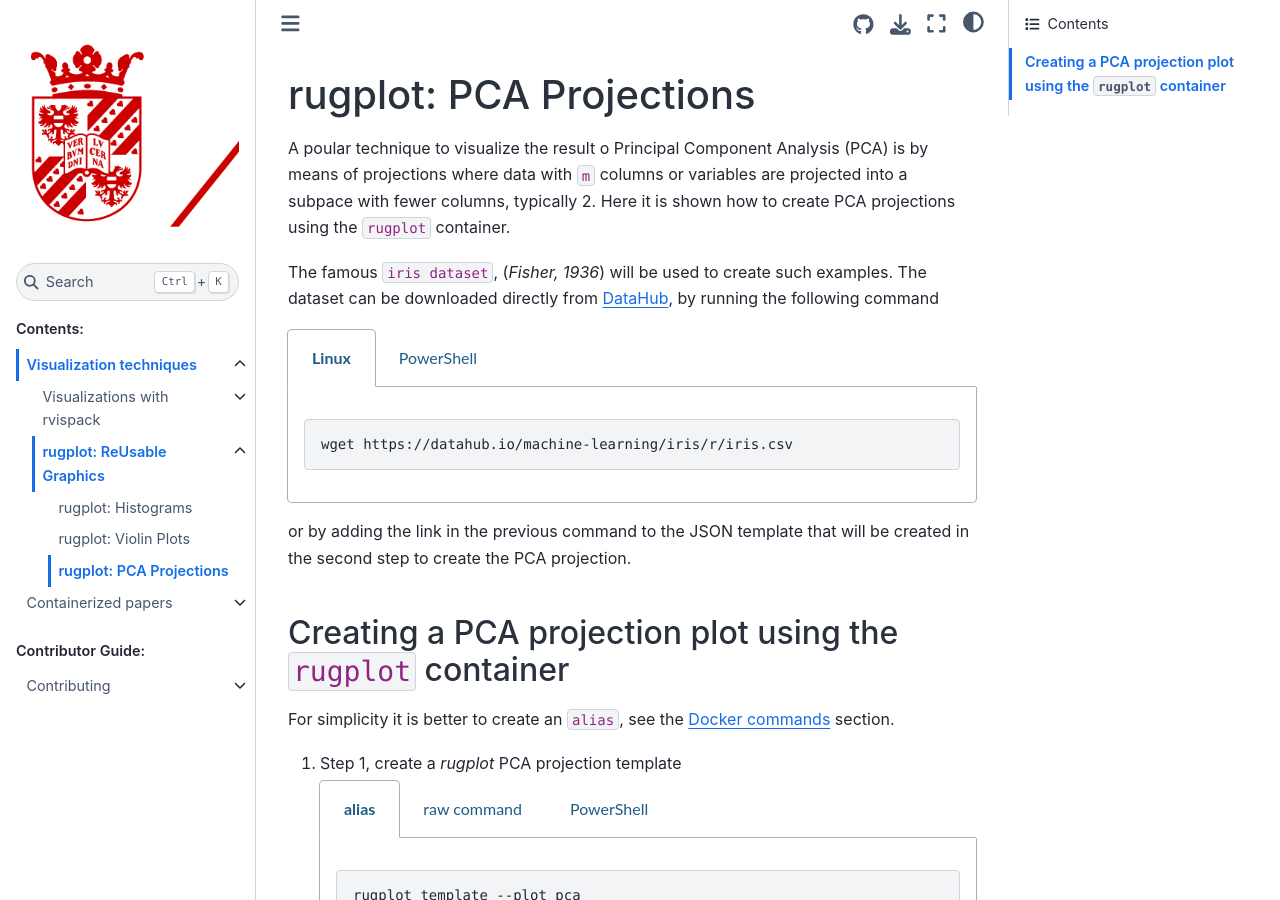
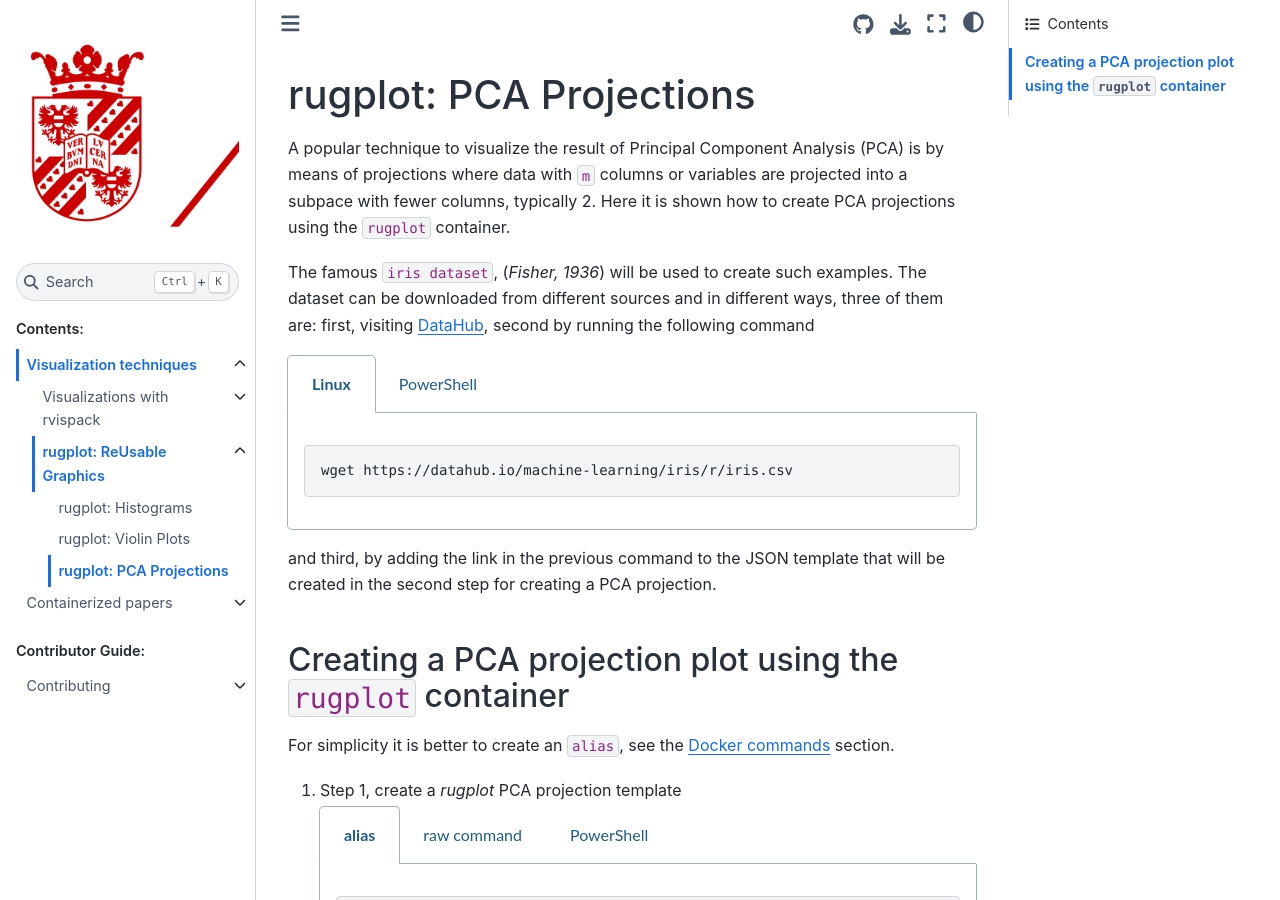
Before and after one commit to rijksuniversiteit-groningen/docker-cds, a Sphinx documentation site: the page built from docs/source/visualization/rugplot/pcaprojections.rst, in a window 1280 px wide and 900 px high. Built offline with Sphinx 7.4.7 and the Sphinx Book theme 1.1.4, drawn with Linux system fonts in a browser that asks for light colours.

Commit message:
fix typos

```diff
--- a/docs/source/visualization/rugplot/pcaprojections.rst
+++ b/docs/source/visualization/rugplot/pcaprojections.rst
@@ -1,16 +1,17 @@
 rugplot: PCA Projections
 ========================
 
-A poular technique to visualize the result o Principal Component
+A popular technique to visualize the result of Principal Component
 Analysis (PCA) is by means of projections where data with ``m``
 columns or variables are projected into a subpace with fewer columns,
 typically 2. Here it is shown how to create PCA projections using the
 ``rugplot`` container.
 
-The famous ``iris dataset``, (`Fisher, 1936`) will be used
-to create such examples. The dataset can be downloaded directly from
-`DataHub <https://datahub.io/machine-learning/iris>`_, by running
-the following command
+The famous ``iris dataset``, (`Fisher, 1936`) will be used to create
+such examples. The dataset can be downloaded from different sources
+and in different ways, three of them are: first, visiting `DataHub
+<https://datahub.io/machine-learning/iris>`_, second by running the
+following command
 
 .. tabs::
 
@@ -26,8 +27,9 @@ the following command
 
 	       Invoke-WebRequest https://datahub.io/machine-learning/iris/r/iris.csv -OutFile iris.csv
 
-or by adding the link in the previous command to the JSON template
-that will be created in the second step to create the PCA projection.
+and third, by adding the link in the previous command to the JSON
+template that will be created in the second step for creating a PCA
+projection.
 
 Creating a PCA projection plot using the ``rugplot`` container
 ++++++++++++++++++++++++++++++++++++++++++++++++++++++++++++++
--- a/docs/source/visualization/rvispack/rvispack.rst
+++ b/docs/source/visualization/rvispack/rvispack.rst
@@ -1,8 +1,7 @@
 Visualizations with rvispack
 ============================
 
-Basics
-------
+`rvispack` is ``obsolete``, see :doc:`../rugplot/rugplot` instead.
 
 Assumptions
 ***********
```
